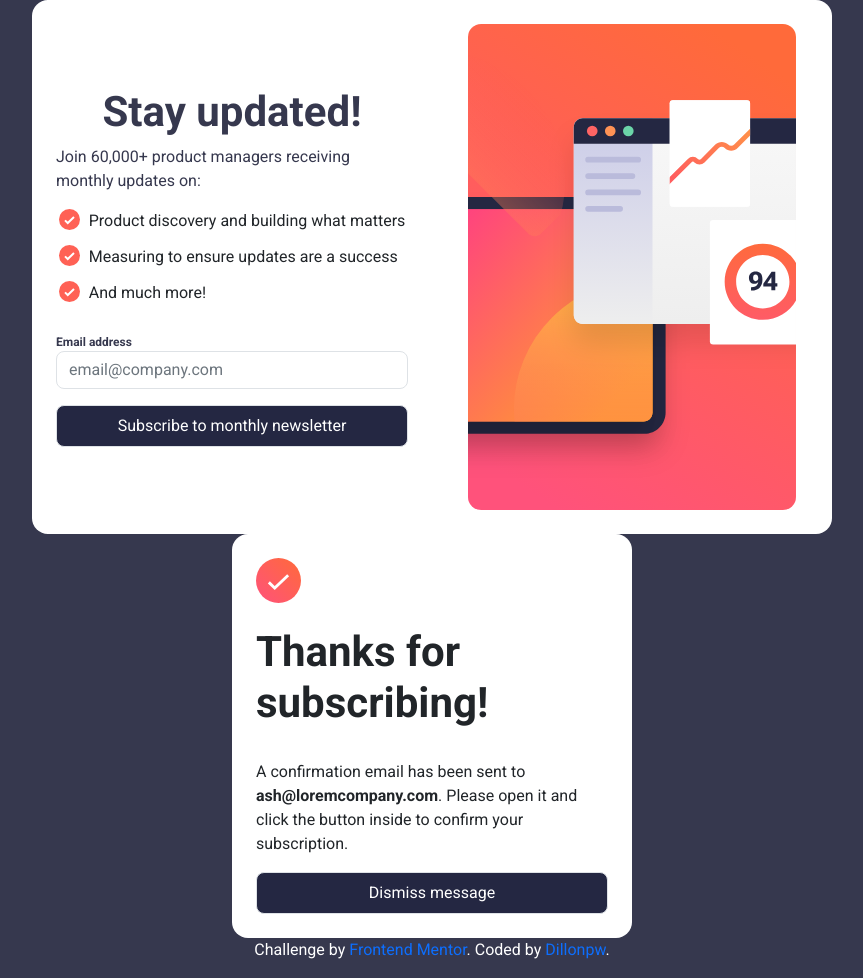
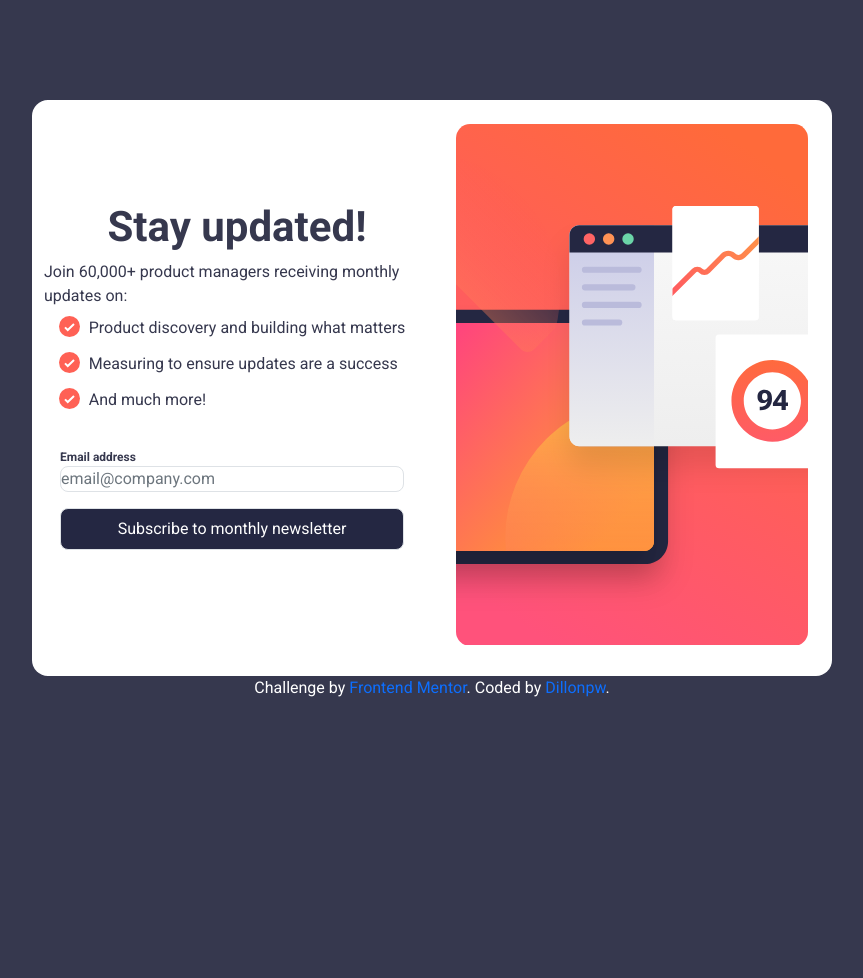
Before and after one commit to Dillonpw/FM-4, a plain HTML site: page docs/index.html in a window 1280 px wide. Shown: the whole page, without its empty margins (208-1071 px from the left). After the commit the page ends 800 px from the top, so only its background shows below. Drawn offline with nearby package versions, Linux system fonts and the light colour scheme.

Commit message:
project essentailly ready to submit

```diff
--- a/docs/index.html
+++ b/docs/index.html
@@ -3,7 +3,6 @@
     <head>
         <meta charset="UTF-8" />
         <meta name="viewport" content="width=device-width, initial-scale=1.0" />
-
 
         <link
             rel="icon"
@@ -28,19 +27,19 @@
             Frontend Mentor | Newsletter sign-up form with success message
         </title>
     </head>
-    <body class="bg-primary d-flex justify-content-center align-items-center flex-column">
-
-
-        <div id="main-content" class="bg-info container rounded-3">
+    <body
+        class="bg-primary d-flex justify-content-center align-items-center flex-column"
+    >
+        <div id="main-content" class="bg-info container rounded-3 m-0">
             <div class="row">
-                <div id="m-img" class="col-12 p-0">
-                    <img src="/docs/images/illustration-sign-up-mobile.svg" />
+                <div id="m-img" class="col-12 img-fluid">
+                    <embed src="/docs/images/illustration-sign-up-mobile.svg" />
                 </div>
                 <div
-                    class="col-lg-6 col-12 d-flex flex-column justify-content-center align-items-center p-4"
+                    class="col-lg-6 col-12 d-flex flex-column justify-content-center align-items-center p-1"
                 >
                     <h1 class="text-primary fs-1 fw-bold">Stay updated!</h1>
-                    <p class="text-primary">
+                    <p class="text-primary p-2">
                         Join 60,000+ product managers receiving monthly updates
                         on:
                     </p>
@@ -55,12 +54,16 @@
                         <li class="pr-2">And much more!</li>
                     </ul>
 
-                    <form novalidate>
+                    <form novalidate class="p-4">
                         <div class="d-flex align-items-center">
-                            <label class="text-primary fs-6 fw-bold" for="email">Email address</label>
-                            <div id="emailError" class="fs-6 fw-bold text-danger justify-content-end"></div>
+                            <label class="text-primary fs-6 fw-bold" for="email"
+                                >Email address</label
+                            >
+                            <div
+                                id="emailError"
+                                class="fs-6 fw-bold text-danger px-5"
+                            ></div>
                         </div>
-
 
                         <div class="row">
                             <div class="col-12 mb-3">
@@ -74,7 +77,8 @@
                             </div>
 
                             <div class="col-12">
-                                <button id="submitBtn"
+                                <button
+                                    id="submitBtn"
                                     class="btn btn-primary border rounded-2 w-100 py-2"
                                     type="submit"
                                 >
@@ -86,7 +90,7 @@
                 </div>
 
                 <div id="dt-img" class="col-lg-6 col-12">
-                    <img
+                    <embed
                         class="img-fluid p-3 rounded-3 p-4"
                         src="/docs/images/illustration-sign-up-desktop.svg"
                         alt="Sign Up Illustration"
@@ -96,11 +100,8 @@
         </div>
         <!-- Success message start -->
 
-        <div
-            id="submission"
-            class="rounded-3 d-flex flex-column justify-content-start align-items-start p-4"
-        >
-            <img src="/docs/images/icon-success.svg" height="45px" />
+        <div id="submission" class="rounded-3 p-4">
+            <embed src="/docs/images/icon-success.svg" height="45px" />
             <h1 class="fw-bold py-4 fs-1">Thanks for subscribing!</h1>
             <p>
                 A confirmation email has been sent to
@@ -108,7 +109,12 @@
                 open it and click the button inside to confirm your
                 subscription.
             </p>
-            <button id="dismissBtn"class="btn btn-primary border rounded-2 w-100 py-2">Dismiss message</button>
+            <button
+                id="dismissBtn"
+                class="btn btn-primary border rounded-2 w-100 py-2"
+            >
+                Dismiss message
+            </button>
         </div>
 
         <!-- Success message end -->
@@ -116,11 +122,17 @@
         <div class="attribution">
             <p class="text-info">
                 Challenge by
-                <a class="text-decoration-none"
+                <a
+                    class="text-decoration-none"
                     href="https://www.frontendmentor.io?ref=challenge"
                     target="_blank"
                     >Frontend Mentor</a
-                >. Coded by <a class="text-decoration-none" href="https://github.com/Dillonpw">Dillonpw</a>.
+                >. Coded by
+                <a
+                    class="text-decoration-none"
+                    href="https://github.com/Dillonpw"
+                    >Dillonpw</a
+                >.
             </p>
         </div>
         <script src="index.js"></script>
--- a/docs/index.js
+++ b/docs/index.js
@@ -6,14 +6,12 @@ const submit = document.getElementById('submitBtn');
 const dismiss = document.getElementById('dismissBtn');
 const email = document.getElementById('email');
 const emailError = document.getElementById('emailError');
-const emailRegex = /^(([^<>()[\]\\.,;:\s@"]+(\.[^<>()[\]\\.,;:\s@"]+)*)|(".+"))@((\[[0-9]{1,3}\.[0-9]{1,3}\.[0-9]{1,3}\.[0-9]{1,3}\])|(([a-zA-Z\-0-9]+\.)+[a-zA-Z]{2,}))$/;
+const emailRegex =
+    /^(([^<>()[\]\\.,;:\s@"]+(\.[^<>()[\]\\.,;:\s@"]+)*)|(".+"))@((\[[0-9]{1,3}\.[0-9]{1,3}\.[0-9]{1,3}\.[0-9]{1,3}\])|(([a-zA-Z\-0-9]+\.)+[a-zA-Z]{2,}))$/;
 
-document.addEventListener("DOMContentLoaded", function() {
-    submission.style.display = 'none';
-});
 
 form.addEventListener('submit', (event) => {
-    event.preventDefault();  // Prevent default form submission always
+    event.preventDefault(); // Prevent default form submission always
     let isValid = true;
 
     if (email.value.trim() === '') {
--- a/docs/styles.css
+++ b/docs/styles.css
@@ -1,6 +1,23 @@
+*,
+*::before,
+*::after {
+    box-sizing: border-box !important;
+    margin: 0 !important;
+    padding: 0 !important;
+}
+html, body{
+    overflow-x: hidden;
+}
 body {
-    font-family: 'Roboto' !important;
-    min-height: 100vh;
+    font-family: 'Roboto', sans-serif !important;
+    min-height: 100vh !important;
+    background-color: hsl(235, 18%, 26%) !important;
+    color: hsl(235, 18%, 26%) !important;
+}
+
+
+h1{
+    margin-top: 0 !important;
 }
 
 .bg-primary {
@@ -39,48 +56,84 @@ body {
     font-size: 12px !important;
 }
 
-#main-content {
-    max-width: 800px;
+.px-5{
+    padding-left: 92px !important;
 }
 
-#submission {
-    max-width: 400px;
-    display:none;
-    background-color: white;
+#main-content {
+    height: 100% !important;
+    max-width: 800px !important;
+    overflow: hidden !important;
+    padding: 0% !important;
+    margin: 0% !important;
+}
+
+body #submission {
+    max-width: 400px !important;
+    display: none;
+    background-color: white !important;
+}
+h1{
+    padding-left: 10px!important;
 }
 
 button:hover {
-    background: linear-gradient();
+    background: linear-gradient(to right, hsl(4, 93%, 66%), hsl(18, 100%, 66%));
 }
 
 .custom-list {
-    list-style-type: none;
-    padding-left: 0;
+    list-style-type: none !important;
+    padding-left: 0 !important;
 }
 
 .custom-list > li {
-    background-image: url('/docs/images/icon-list.svg');
-    background-repeat: no-repeat;
-    padding-left: 30px;
-    padding-bottom: 12px;
+    background-image: url('/docs/images/icon-list.svg') !important;
+    background-repeat: no-repeat !important;
+    padding-left: 30px !important;
+    padding-bottom: 12px !important;
 }
 
-@media screen and (min-width: 376px) {
+#m-img img {
+    width: 100% !important;
+    height: auto !important;
+    display: block !important;
+}
+
+#dt-img {
+    display: none;
+}
+
+@media screen and (min-width: 1000px) {
     #m-img {
         display: none;
     }
+
+    #dt-img {
+        display: block;
+    }
 }
 
-@media screen and (max-width: 375px) {
+@media screen and (max-width: 376px) {
     body {
-        margin: 0;
-        padding: 0;
+        margin: 0 !important;
+        padding: 0 !important;
     }
+
     #main-content {
-        height: 100vh;
-        padding: 0;
+        height: 100vh !important;
+        width: 100vw !important;
+        border-radius: 0% !important;
     }
-    #dt-img {
-        display: none;
+
+    #submission{
+        height: 100vh;;
+        width:100vw;
+        padding: 10px;
+    }
+
+    #m-img{
+        display: flex !important;
+        justify-content: center !important;
+        align-items: center !important;
     }
 }
```
Also changed, not shown: 1 other file.
